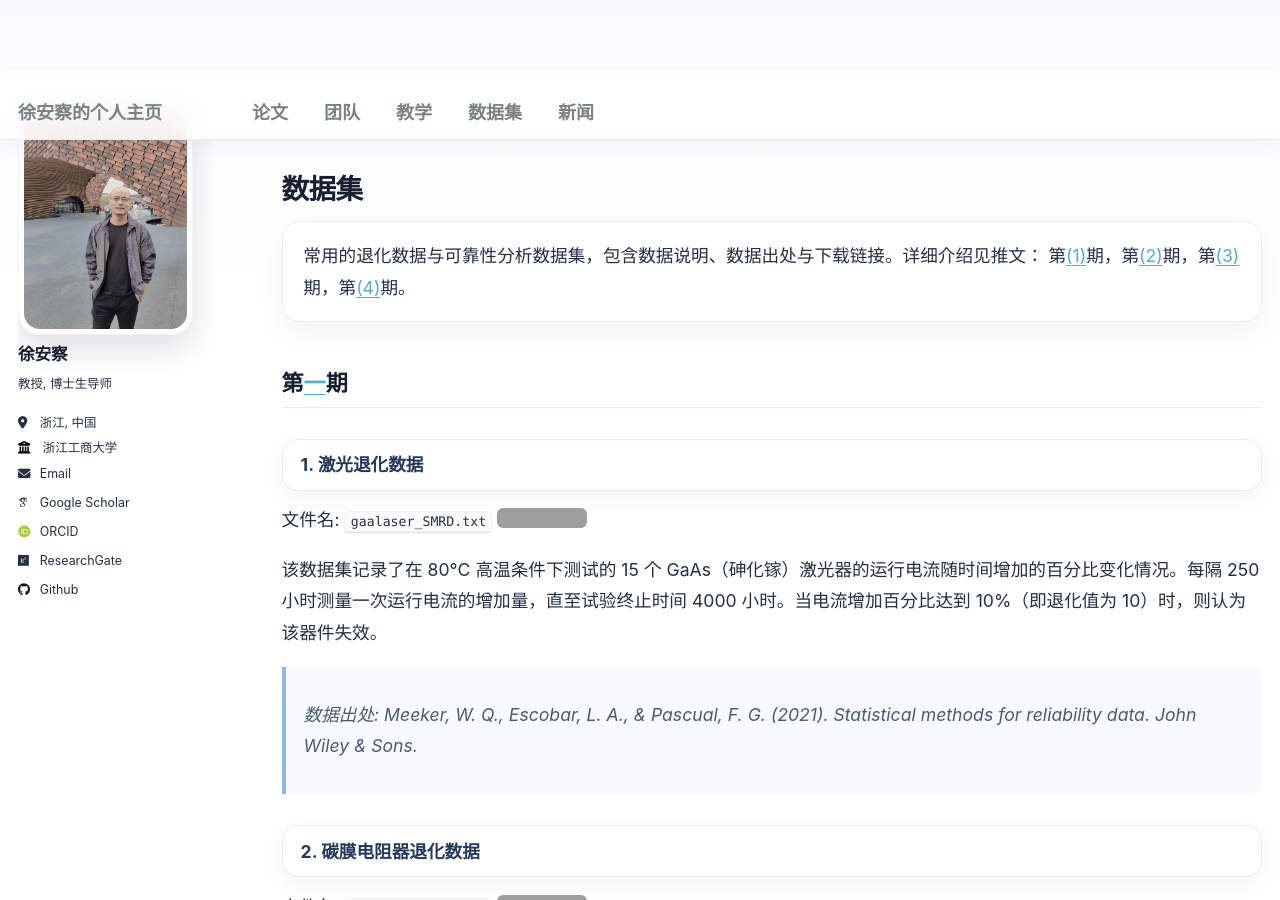
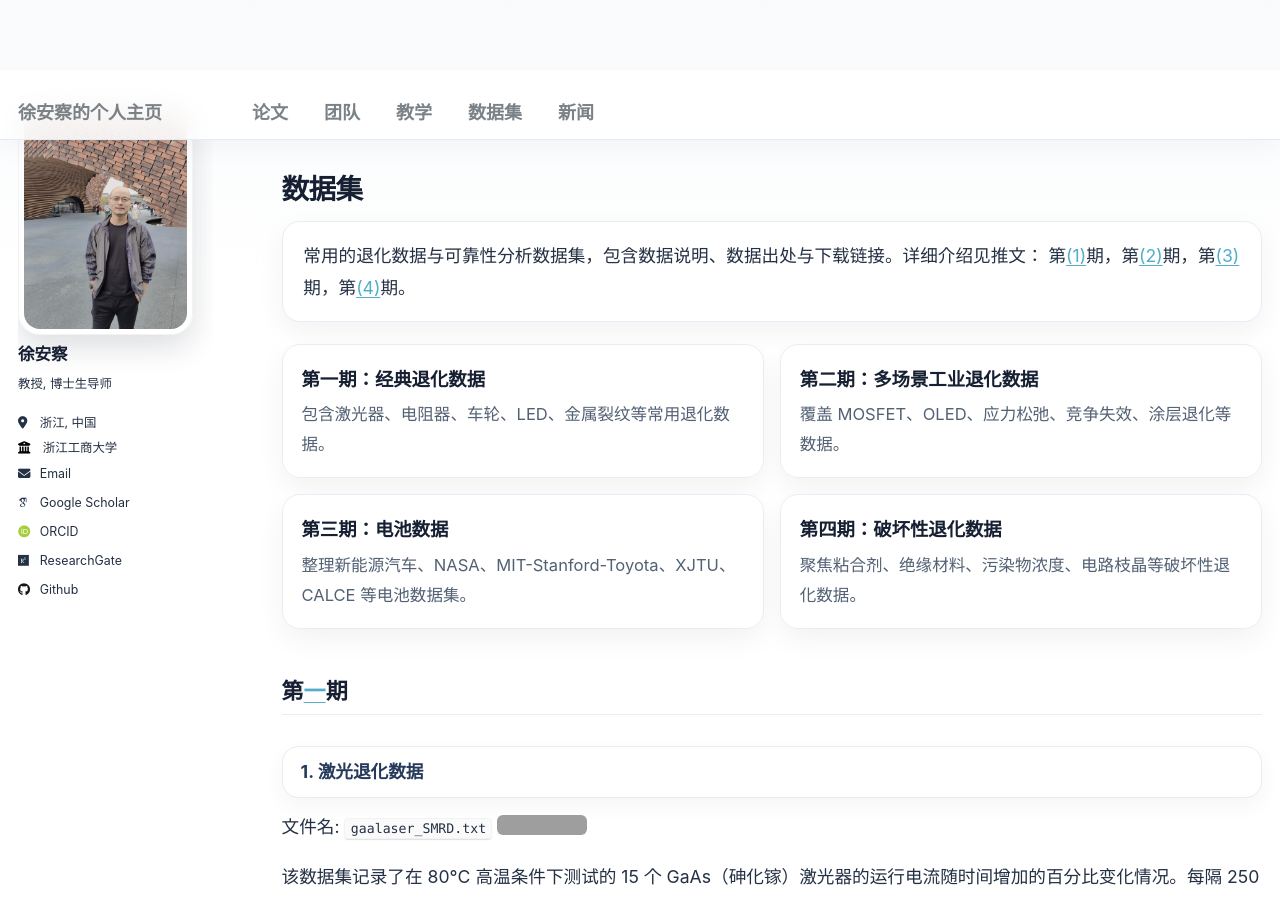
Before and after one commit to XU-ANCHA/XU-ANCHA.github.io, a Jekyll site: the page built from _pages/datasets.md, in a window 1280 px wide and 900 px high. Built offline with Jekyll 4.4.1, drawn with Linux system fonts in a browser that asks for light colours; some web fonts are replaced; grey boxes are pictures that could not be loaded.

Commit message:
Update datasets.md

```diff
--- a/_pages/datasets.md
+++ b/_pages/datasets.md
@@ -6,6 +6,25 @@ author_profile: true
 ---
 
 常用的退化数据与可靠性分析数据集，包含数据说明、数据出处与下载链接。详细介绍见推文： 第[(1)](https://mp.weixin.qq.com/s/DRcW3D7lfKPxWv7I19e0Yg)期，第[(2)](https://mp.weixin.qq.com/s/E09oY6Khr6YFopLGLmOoTQ)期，第[(3)](https://mp.weixin.qq.com/s/fW5x7B6RgHkv_y0z_BE4Rg)期，第[(4)](https://mp.weixin.qq.com/s/JnJayk8Smui8pu9loW7KJA)期。
+
+<div class="dataset-grid">
+  <div class="dataset-card">
+    <strong>第一期：经典退化数据</strong>
+    <p>包含激光器、电阻器、车轮、LED、金属裂纹等常用退化数据。</p>
+  </div>
+  <div class="dataset-card">
+    <strong>第二期：多场景工业退化数据</strong>
+    <p>覆盖 MOSFET、OLED、应力松弛、竞争失效、涂层退化等数据。</p>
+  </div>
+  <div class="dataset-card">
+    <strong>第三期：电池数据</strong>
+    <p>整理新能源汽车、NASA、MIT-Stanford-Toyota、XJTU、CALCE 等电池数据集。</p>
+  </div>
+  <div class="dataset-card">
+    <strong>第四期：破坏性退化数据</strong>
+    <p>聚焦粘合剂、绝缘材料、污染物浓度、电路枝晶等破坏性退化数据。</p>
+  </div>
+</div>
 
 ## 第[一](https://mp.weixin.qq.com/s/DRcW3D7lfKPxWv7I19e0Yg)期
 
```
